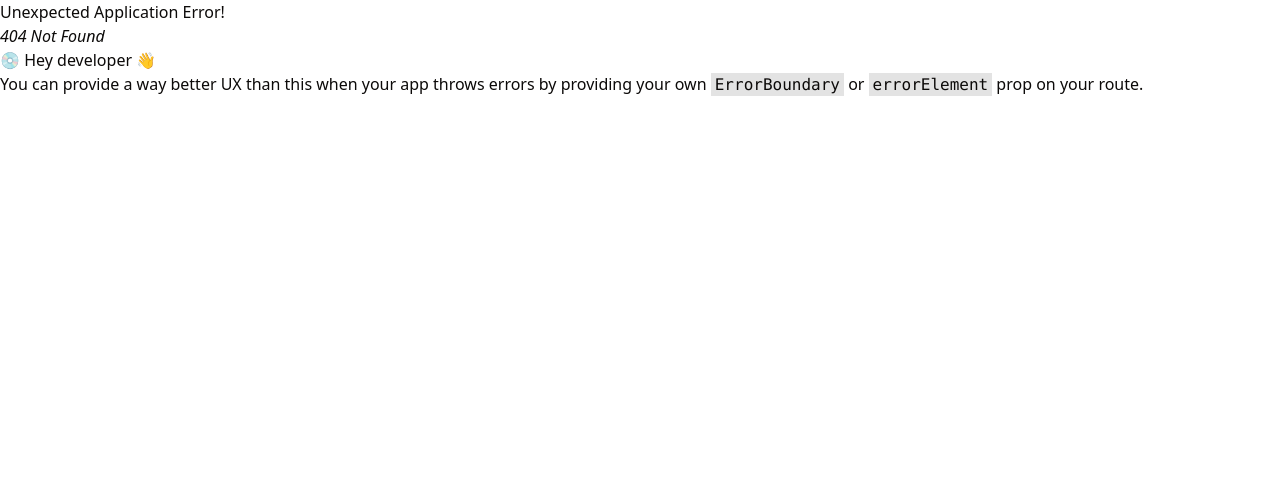
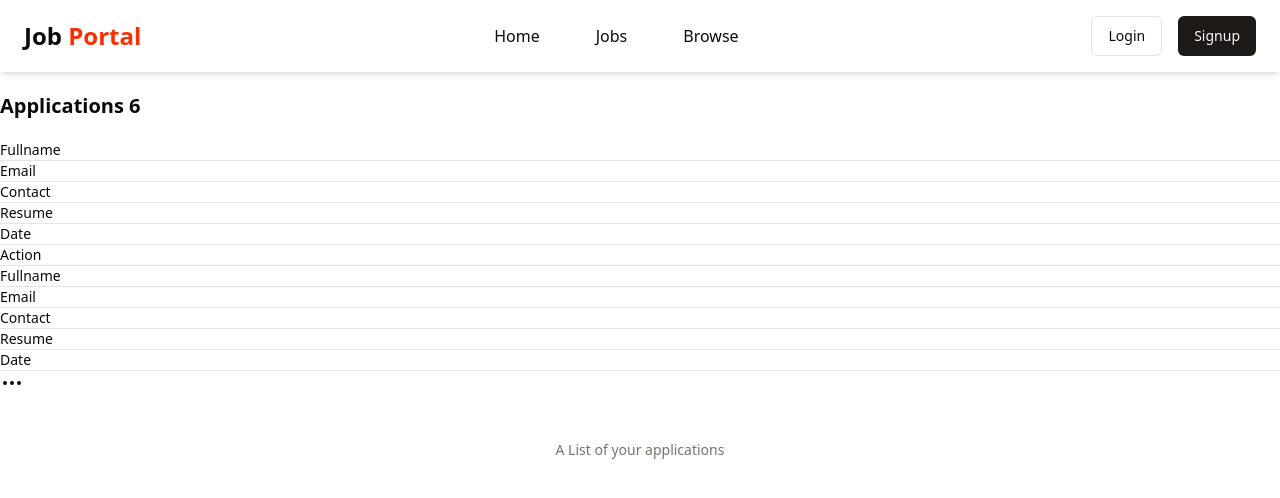
Before and after one commit to patilrohit1964/my_job_portal, a React (Vite) app in the folder client/: page /admin/jobs/1/applicants in a window 1280 px wide. Before the commit this address had no page. Shown: the top 498 px of the page. Built offline with nearby package versions, Linux system fonts and the light colour scheme.

Commit message:
added applicant ui

```diff
--- a/client/src/App.jsx
+++ b/client/src/App.jsx
@@ -12,6 +12,7 @@ import JobDescription from './components/JobDescription'
 import Jobs from './components/Jobs'
 import Profile from './components/Profile'
 import PostJob from './components/admin/PostJob'
+import Applicants from './components/admin/Applicants'
 
 
 
@@ -65,6 +66,10 @@ const appRoutes = createBrowserRouter([
   {
     path: "/admin/jobs/post",
     element: <PostJob />
+  },
+  {
+    path: "/admin/jobs/:id/applicants",
+    element: <Applicants />
   }
 ])
 const App = () => {
--- /dev/null
+++ b/client/src/components/admin/Applicants.jsx
@@ -0,0 +1,17 @@
+import React from 'react'
+import Navbar from '../shared/Navbar'
+import ApplicationsTable from './ApplicationsTable'
+
+const Applicants = () => {
+    return (
+        <div>
+            <Navbar />
+            <div className='max-w-7xl mx-auto'>
+                <h1 className='font-bold text-xl my-5'>Applications 6</h1>
+                <ApplicationsTable />
+            </div>
+        </div>
+    )
+}
+
+export default Applicants
--- /dev/null
+++ b/client/src/components/admin/ApplicationsTable.jsx
@@ -0,0 +1,43 @@
+import React from 'react'
+import { Table, TableBody, TableCaption, TableHeader, TableRow } from '../ui/table'
+import { Popover, PopoverContent, PopoverTrigger } from '../ui/popover'
+import { MoreHorizontal } from 'lucide-react'
+
+const short = ["re", "send"]
+const ApplicationsTable = () => {
+    return (
+        <div>
+            <Table>
+                <TableCaption>A List of your applications</TableCaption>
+                <TableHeader>
+                    <TableRow>Fullname</TableRow>
+                    <TableRow>Email</TableRow>
+                    <TableRow>Contact</TableRow>
+                    <TableRow>Resume</TableRow>
+                    <TableRow>Date</TableRow>
+                    <TableRow classname="text-right">Action</TableRow>
+                </TableHeader>
+                <TableBody>
+                    <TableRow>Fullname</TableRow>
+                    <TableRow>Email</TableRow>
+                    <TableRow>Contact</TableRow>
+                    <TableRow>Resume</TableRow>
+                    <TableRow>Date</TableRow>
+                    <TableRow classname="text-right">
+                        <Popover>
+                            <PopoverTrigger><MoreHorizontal /></PopoverTrigger>
+                            <PopoverContent classname="w-32"></PopoverContent>
+                            {short.map((status, index) => (
+                                <div key={index} className='flex w-fit my-2 cursor-pointer items-center'>
+                                    <span></span>
+                                </div>
+                            ))}
+                        </Popover>
+                    </TableRow>
+                </TableBody>
+            </Table>
+        </div>
+    )
+}
+
+export default ApplicationsTable
```
